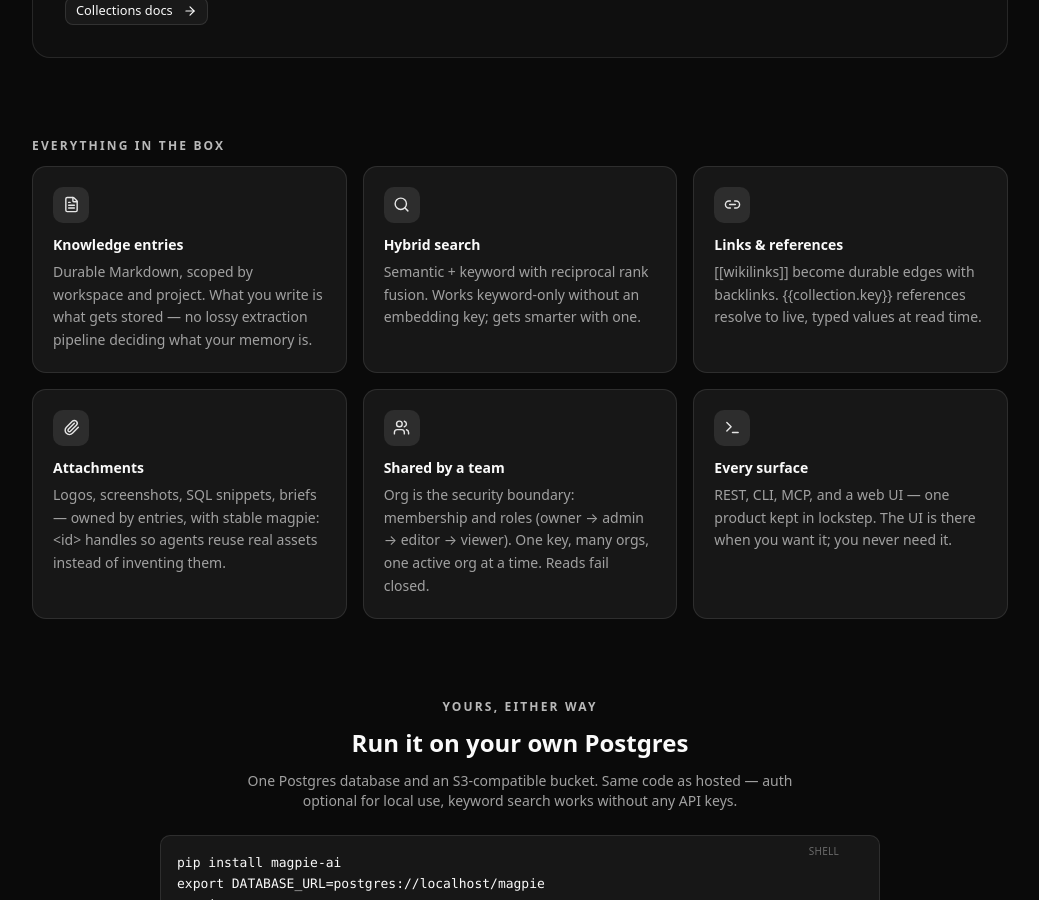
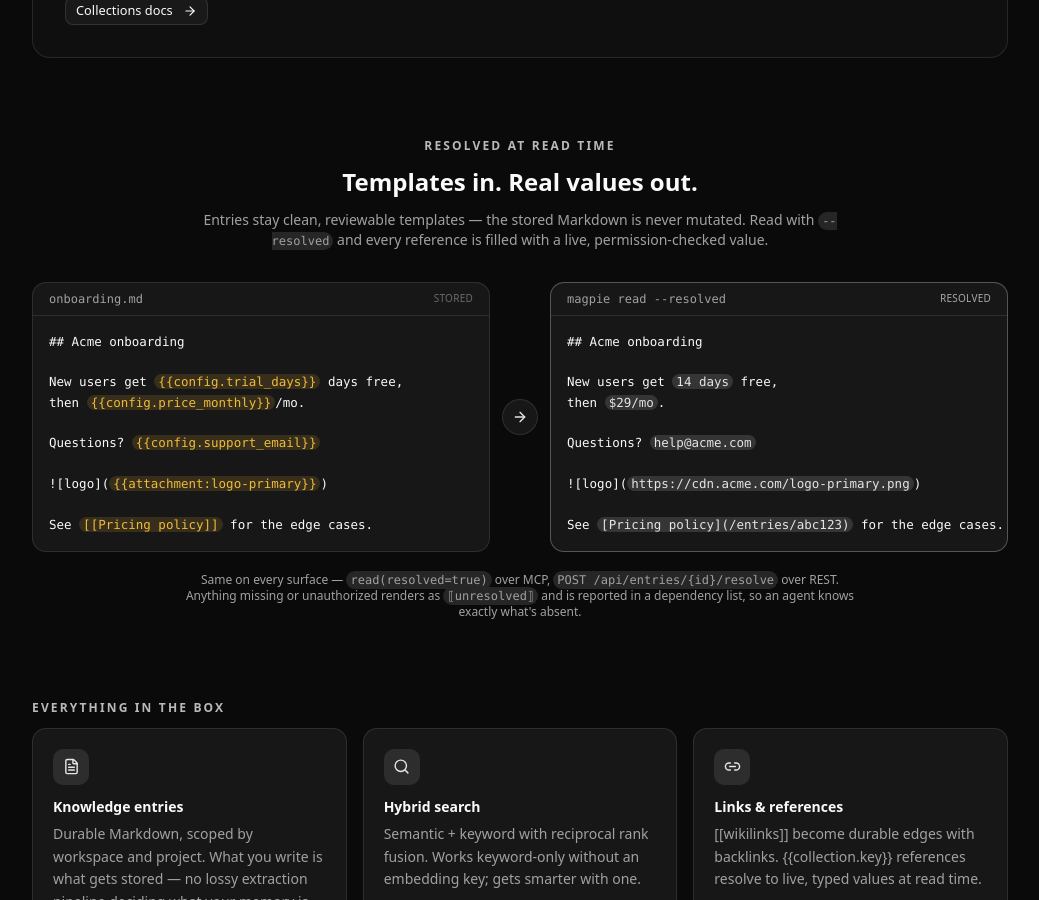
Before and after one commit to erdoai/magpie, a React (Vite) app in the folder web/: page / in a window 1280 px wide. Shown: the part 1240-2140 px from the top of the page, without its empty margins (120-1159 px from the left). Built offline with nearby package versions, Linux system fonts and the light colour scheme; no server answers.

Commit message:
Landing: before/after read-time resolution demo

```diff
--- a/web/src/pages/LandingPage.tsx
+++ b/web/src/pages/LandingPage.tsx
@@ -58,18 +58,66 @@ magpie serve                          # REST + MCP + UI on :8200`,
   ];
 }
 
-const COLLECTIONS_EXAMPLE = `# Curated config, owned by your repo (canonical in git)
-magpie collections set config trial_days   --value 14    --type integer
-magpie collections set config signups_open --value true  --type boolean
-magpie collections set config support_email --value '"help@acme.com"' --type string
+const COLLECTIONS_EXAMPLE = `# Curated config — canonical in git, typed on write
+magpie collections set config trial_days    --value 14      --type integer
+magpie collections set config price_monthly  --value '"$29"' --type string
+magpie collections set config signups_open   --value true    --type boolean
 
-# Reference a value from any entry...
-echo "New users get {{config.trial_days}} days free." > onboarding.md
-magpie write --title "Onboarding" --file onboarding.md
+# Read one whole, by key — comes back as the real type
+magpie collections get config trial_days        # → 14  (integer, not "14")`;
 
-# ...and it resolves to a real typed value at read time
-magpie read <entry-id> --resolved
-# → "New users get 14 days free."   (14 is an integer, not "14")`;
+// Before/after for the read-time resolution demo.
+const ENTRY_STORED = `## Acme onboarding
+
+New users get {{config.trial_days}} days free,
+then {{config.price_monthly}}/mo.
+
+Questions? {{config.support_email}}
+
+![logo]({{attachment:logo-primary}})
+
+See [[Pricing policy]] for the edge cases.`;
+
+const ENTRY_RESOLVED = `## Acme onboarding
+
+New users get 14 days free,
+then $29/mo.
+
+Questions? help@acme.com
+
+![logo](https://cdn.acme.com/logo-primary.png)
+
+See [Pricing policy](/entries/abc123) for the edge cases.`;
+
+const STORED_RE = /(\{\{[^}]+\}\}|\[\[[^\]]+\]\])/g;
+const RESOLVED_RE =
+  /(14 days|\$29\/mo|help@acme\.com|https:\/\/cdn\.acme\.com\/logo-primary\.png|\[Pricing policy\]\(\/entries\/abc123\))/g;
+
+function TokenizedCode({
+  text,
+  pattern,
+  tokenClass,
+}: {
+  text: string;
+  pattern: RegExp;
+  tokenClass: string;
+}) {
+  return (
+    <pre className="overflow-x-auto p-4 text-[12.5px] leading-relaxed">
+      <code className="font-mono">
+        {text.split(pattern).map((seg, i) =>
+          i % 2 === 1 ? (
+            <span key={i} className={cn('rounded px-1', tokenClass)}>
+              {seg}
+            </span>
+          ) : (
+            <span key={i}>{seg}</span>
+          ),
+        )}
+      </code>
+    </pre>
+  );
+}
 
 const FEATURES = [
   {
@@ -250,6 +298,59 @@ export function LandingPage() {
         </div>
       </section>
 
+      {/* Resolve demo — before/after */}
+      <section className="mx-auto max-w-5xl px-6 pb-20">
+        <div className="text-center">
+          <Eyebrow>Resolved at read time</Eyebrow>
+          <h2 className="text-2xl font-semibold">Templates in. Real values out.</h2>
+          <p className="mx-auto mt-3 max-w-2xl text-sm text-muted-foreground">
+            Entries stay clean, reviewable templates — the stored Markdown is never mutated.
+            Read with <code className="rounded bg-muted px-1 py-0.5 text-xs">--resolved</code> and
+            every reference is filled with a live, permission-checked value.
+          </p>
+        </div>
+
+        <div className="mt-8 grid items-stretch gap-3 lg:grid-cols-[1fr_auto_1fr]">
+          <div className="overflow-hidden rounded-xl border border-border bg-card">
+            <div className="flex items-center justify-between border-b border-border px-4 py-2">
+              <span className="font-mono text-xs text-muted-foreground">onboarding.md</span>
+              <span className="text-[10px] uppercase tracking-wide text-muted-foreground/60">stored</span>
+            </div>
+            <TokenizedCode
+              text={ENTRY_STORED}
+              pattern={STORED_RE}
+              tokenClass="bg-[oklch(0.8_0.15_85_/_0.15)] text-[oklch(0.82_0.15_85)]"
+            />
+          </div>
+
+          <div className="grid place-items-center py-2 lg:py-0">
+            <div className="grid h-9 w-9 place-items-center rounded-full border border-border bg-card text-primary">
+              <ArrowRight size={16} className="hidden lg:block" />
+              <ArrowRight size={16} className="rotate-90 lg:hidden" />
+            </div>
+          </div>
+
+          <div className="overflow-hidden rounded-xl border border-primary/30 bg-card">
+            <div className="flex items-center justify-between border-b border-border px-4 py-2">
+              <span className="font-mono text-xs text-muted-foreground">magpie read --resolved</span>
+              <span className="text-[10px] uppercase tracking-wide text-primary/70">resolved</span>
+            </div>
+            <TokenizedCode
+              text={ENTRY_RESOLVED}
+              pattern={RESOLVED_RE}
+              tokenClass="bg-primary/15 text-primary"
+            />
+          </div>
+        </div>
+
+        <p className="mx-auto mt-5 max-w-2xl text-center text-xs text-muted-foreground">
+          Same on every surface — <code className="rounded bg-muted px-1 py-0.5">read(resolved=true)</code> over
+          MCP, <code className="rounded bg-muted px-1 py-0.5">POST /api/entries/{'{id}'}/resolve</code> over REST.
+          Anything missing or unauthorized renders as <code className="rounded bg-muted px-1 py-0.5">⟦unresolved⟧</code> and
+          is reported in a dependency list, so an agent knows exactly what's absent.
+        </p>
+      </section>
+
       {/* Features */}
       <section className="mx-auto max-w-5xl px-6 pb-20">
         <Eyebrow>Everything in the box</Eyebrow>
```
